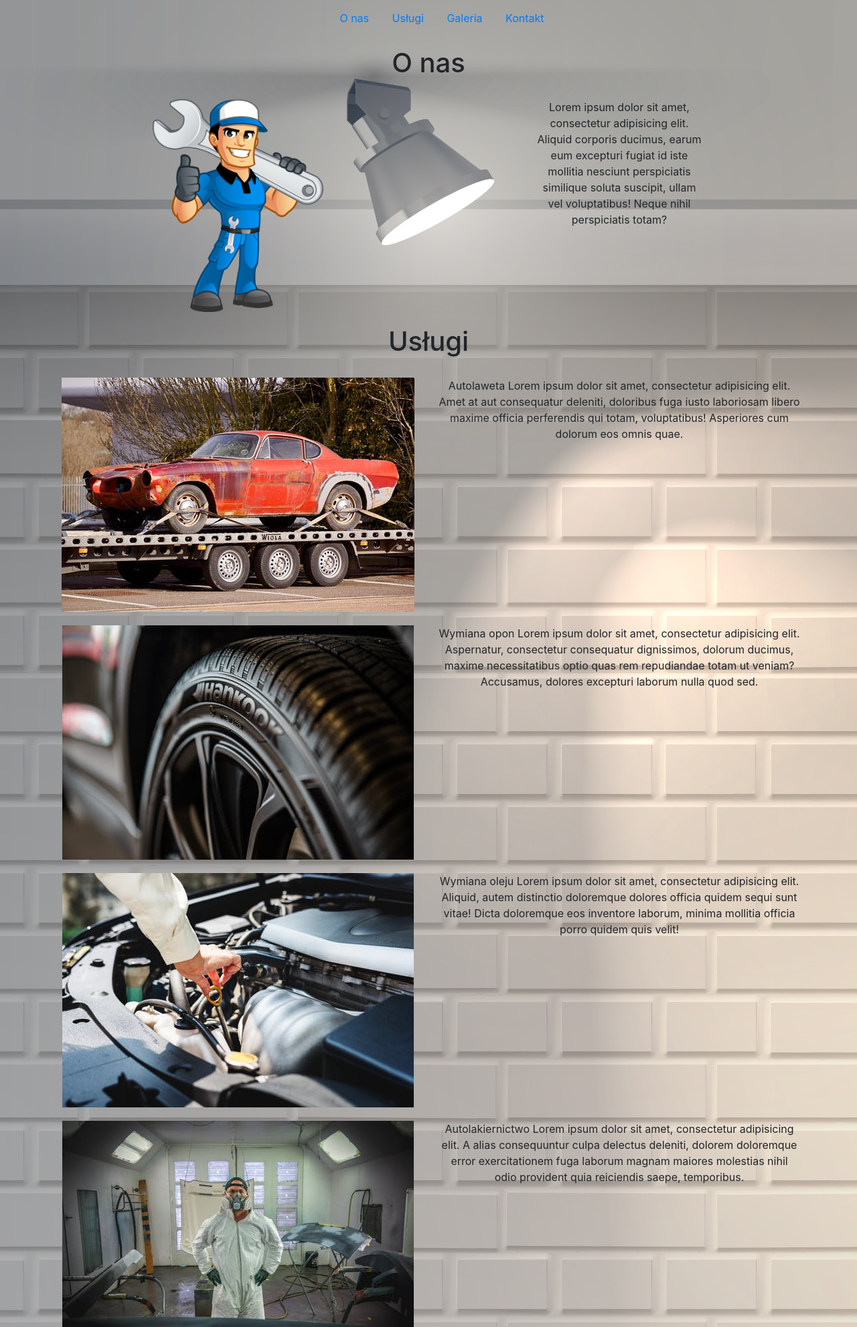
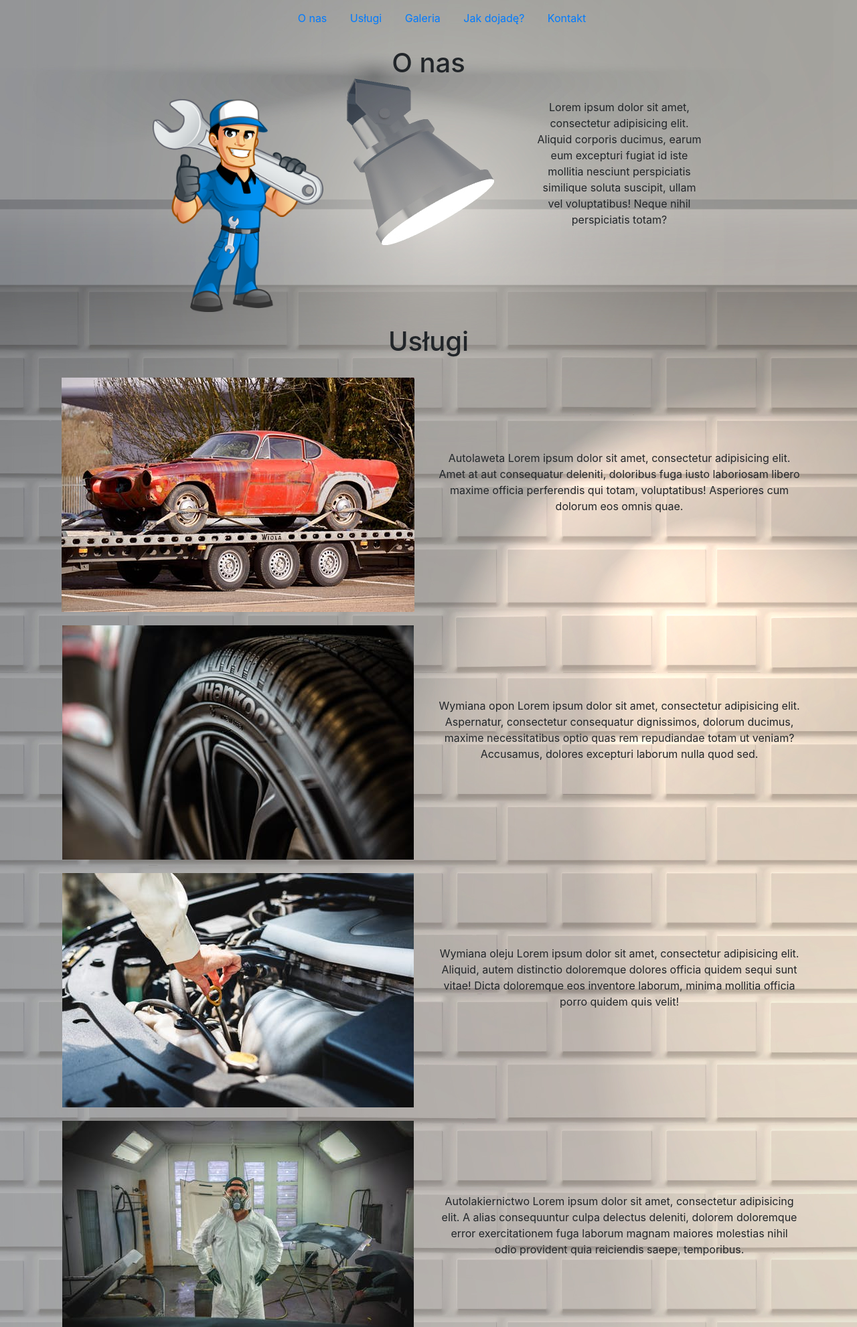
Before and after one commit to Ogar616/auto_perfect, a PHP site: page / in a window 1280 px wide. Shown: the top 1982 px of the page at 67% size. Run offline with PHP 8.4, Linux system fonts and the light colour scheme.

Commit message:
maps added

```diff
--- a/css/style.css
+++ b/css/style.css
@@ -23,3 +23,6 @@ h1 {
 
 .img {
   margin-bottom: 20px; }
+
+.services p {
+  margin-top: 20%; }
--- a/index.html
+++ b/index.html
@@ -16,6 +16,7 @@
                     <li><a href="#">O nas</a></li>
                     <li><a href="#">Usługi</a></li>
                     <li><a href="#">Galeria</a></li>
+                    <li><a href="#">Jak dojadę?</a></li>
                     <li><a href="#">Kontakt</a></li>
                 </ul>
 
@@ -45,38 +46,71 @@
             <div class="img col-md-6">
                 <img src="img/carrier.jpeg" alt="Autolaweta" class="img-fluid">
             </div>
-            <div class="imageDescription col-md-6">Autolaweta Lorem ipsum dolor sit amet, consectetur adipisicing elit. Amet at aut consequatur deleniti, doloribus fuga iusto laboriosam libero maxime officia perferendis qui totam, voluptatibus! Asperiores cum dolorum eos omnis quae.
+            <div class="imageDescription col-md-6">
+                <p>
+                Autolaweta Lorem ipsum dolor sit amet, consectetur adipisicing elit. Amet at aut consequatur deleniti, doloribus fuga iusto laboriosam libero maxime officia perferendis qui totam, voluptatibus! Asperiores cum dolorum eos omnis quae.
+                </p>
             </div>
         </div>
         <div class="row">
             <div class="img col-md-6">
                 <img src="img/tire2.jpeg" alt="Wymiana opon" class="img-fluid">
             </div>
-            <div class="imageDescription col-md-6">Wymiana opon Lorem ipsum dolor sit amet, consectetur adipisicing elit. Aspernatur, consectetur consequatur dignissimos, dolorum ducimus, maxime necessitatibus optio quas rem repudiandae totam ut veniam? Accusamus, dolores excepturi laborum nulla quod sed.</div>
+            <div class="imageDescription col-md-6">
+                <p>
+                    Wymiana opon Lorem ipsum dolor sit amet, consectetur adipisicing elit. Aspernatur, consectetur consequatur dignissimos, dolorum ducimus, maxime necessitatibus optio quas rem repudiandae totam ut veniam? Accusamus, dolores excepturi laborum nulla quod sed.
+                </p>
+            </div>
         </div>
         <div class="row">
             <div class="img col-md-6">
                 <img src="img/oil.jpeg" alt="Wymiana oleju" class="img-fluid">
             </div>
-            <div class="imageDescription col-md-6">Wymiana oleju Lorem ipsum dolor sit amet, consectetur adipisicing elit. Aliquid, autem distinctio doloremque dolores officia quidem sequi sunt vitae! Dicta doloremque eos inventore laborum, minima mollitia officia porro quidem quis velit!</div>
+            <div class="imageDescription col-md-6">
+                <p>
+                    Wymiana oleju Lorem ipsum dolor sit amet, consectetur adipisicing elit. Aliquid, autem distinctio doloremque dolores officia quidem sequi sunt vitae! Dicta doloremque eos inventore laborum, minima mollitia officia porro quidem quis velit!
+                </p>
+            </div>
         </div>
         <div class="row">
             <div class="img col-md-6">
                 <img src="img/spray.jpeg" alt="Autolakiernictwo" class="img-fluid">
             </div>
-            <div class="imageDescription col-md-6">Autolakiernictwo Lorem ipsum dolor sit amet, consectetur adipisicing elit. A alias consequuntur culpa delectus deleniti, dolorem doloremque error exercitationem fuga laborum magnam maiores molestias nihil odio provident quia reiciendis saepe, temporibus.</div>
+            <div class="imageDescription col-md-6">
+                <p>
+                    Autolakiernictwo Lorem ipsum dolor sit amet, consectetur adipisicing elit. A alias consequuntur culpa delectus deleniti, dolorem doloremque error exercitationem fuga laborum magnam maiores molestias nihil odio provident quia reiciendis saepe, temporibus.
+                </p>
+            </div>
         </div>
         <div class="row">
             <div class="img col-md-6">
                 <img src="img/gear.jpeg" alt="Naprawa skrzyń biegów" class="img-fluid">
             </div>
-            <div class="imageDescription col-md-6">Remonty silników, skrzyń biegów Lorem ipsum dolor sit amet, consectetur adipisicing elit. Ducimus esse est ipsum nemo, nostrum possimus! Aliquam beatae explicabo iusto, labore odio recusandae. Amet necessitatibus odio reprehenderit tempore voluptatum? Officiis, praesentium!</div>
+            <div class="imageDescription col-md-6">
+                <p>
+                    Remonty silników, skrzyń biegów Lorem ipsum dolor sit amet, consectetur adipisicing elit. Ducimus esse est ipsum nemo, nostrum possimus! Aliquam beatae explicabo iusto, labore odio recusandae. Amet necessitatibus odio reprehenderit tempore voluptatum? Officiis, praesentium!
+                </p>
+            </div>
         </div>
         <div class="row">
             <div class="img col-md-6">
                 <img src="img/brakes.jpg" alt="Wymiana klocków i innych elementów eksploatacyjnych" class="img-fluid">
             </div>
-            <div class="imageDescription col-md-6">Wymiana klocków hamulcowych, elementów zawieszenie i innych elementów eksploatacyjnych</div>
+            <div class="imageDescription col-md-6">
+                <p>
+                    Wymiana klocków hamulcowych, elementów zawieszenie i innych elementów eksploatacyjnych
+                </p>
+            </div>
+        </div>
+        <div class="row">
+            <div class="img col-md-6">
+                <img src="img/handshake.jpg" alt="Skup i sprzedaż samochodów uzywanych" class="img-fluid">
+            </div>
+            <div class="imageDescription col-md-6">
+                <p>
+                    Skup i sprzedaż samochodów uzywanych Lorem ipsum dolor sit amet, consectetur adipisicing elit. Ab alias ex explicabo in nam nesciunt obcaecati officia quis ratione sunt? Aliquid amet est explicabo in minus quisquam reiciendis tenetur voluptatibus?
+                </p>
+            </div>
         </div>
     </div>
 </section>
@@ -89,6 +123,14 @@
 
                 </form>
             </div>
+        </div>
+    </div>
+</section>
+
+<section class="localization">
+    <div class="container">
+        <div class="row">
+            <iframe src="https://www.google.com/maps/embed?pb=!1m18!1m12!1m3!1d2504.3901655761965!2d21.176558116075448!3d51.11971087957341!2m3!1f0!2f0!3f0!3m2!1i1024!2i768!4f13.1!3m3!1m2!1s0x47186b5b5bccc14f%3A0x301b59cdaa61d06a!2zSmFzaWVuaWVjIEnFgsW8ZWNraSBHw7NybnkgMTUyLCAyNy0xMDAgSmFzaWVuaWVjIEnFgsW8ZWNraSBHw7Nybnk!5e0!3m2!1spl!2spl!4v1535733207270" width="600" height="450" frameborder="0" style="border:0" allowfullscreen></iframe>
         </div>
     </div>
 </section>
--- a/src/scss/main.scss
+++ b/src/scss/main.scss
@@ -33,3 +33,9 @@ h1{
 .img{
   margin-bottom: 20px;
 }
+
+.services{
+  p{
+    margin-top: 20%;
+  }
+}
```
Also changed, not shown: 1 other file.
